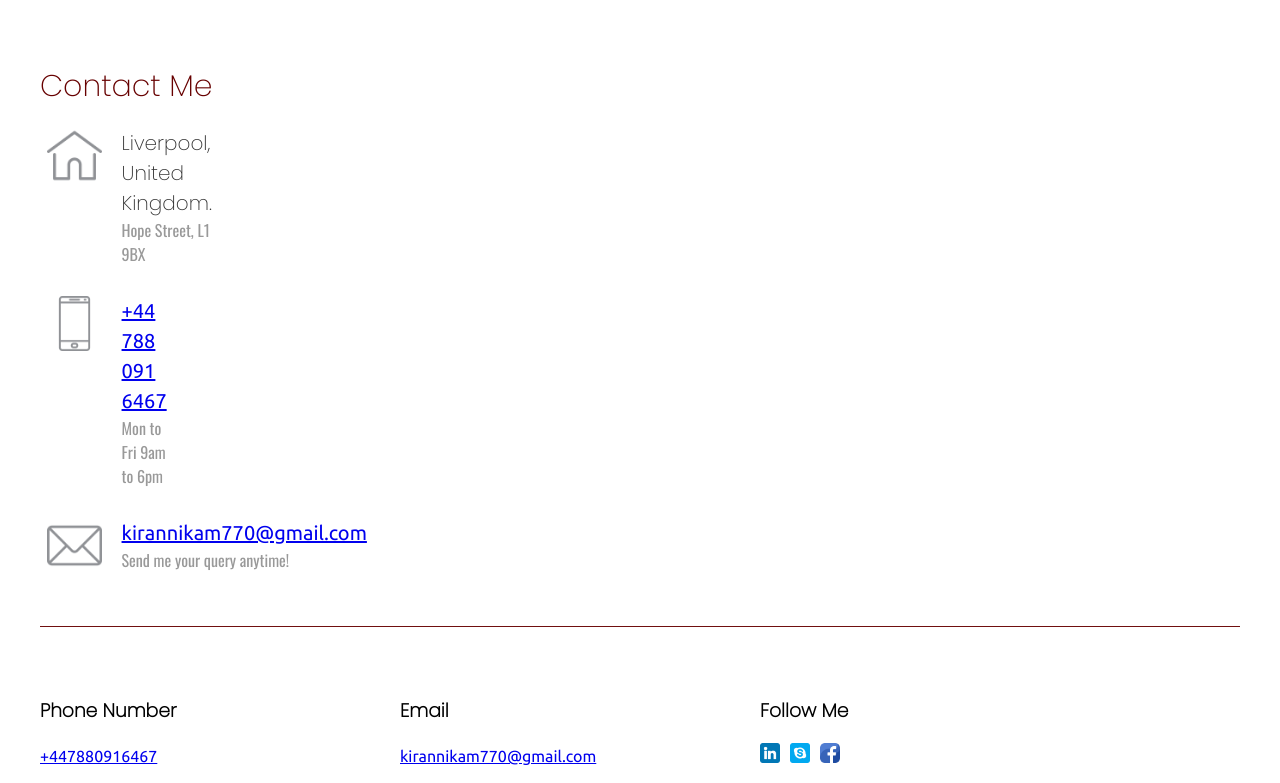
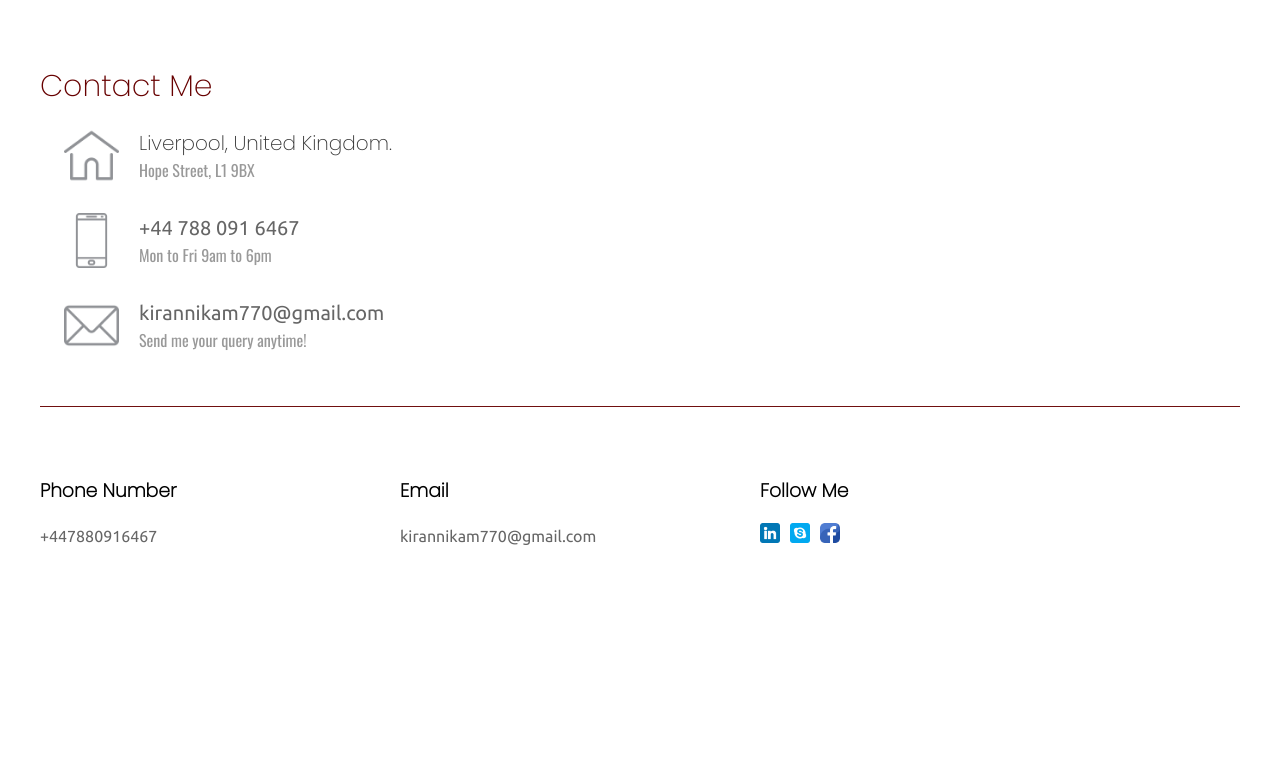
Before and after one commit to kirannikam000061/webPricipleMain, a plain HTML site: page contact.html in a window 1280 px wide. Shown: the part 979-1762 px from the top of the page. After the commit the page ends 1542 px from the top, so only its background shows below. Drawn offline with nearby package versions, Linux system fonts and the light colour scheme.

Commit message:
forth commit

```diff
--- a/contact.html
+++ b/contact.html
@@ -76,7 +76,7 @@
         <div class="row">
           <div class="col-10">
             <div class="single-about wrap">
-              <div class="tittle-experience">
+              <div class="tittle-experience w-100">
                 <h3 class="clr-red">Contact Me</h3>
                 <div class="row wrap">
                     <!-- <div class="w-res-60">
--- a/css/styles.css
+++ b/css/styles.css
@@ -4,6 +4,10 @@ body {
     flex-direction: column;
     overflow-x: hidden;
   }
+  a {
+    color: #666;
+    text-decoration: none;
+}
   canvas {
     border:1px solid #d3d3d3;
     background-color: #f1f1f1;
```
